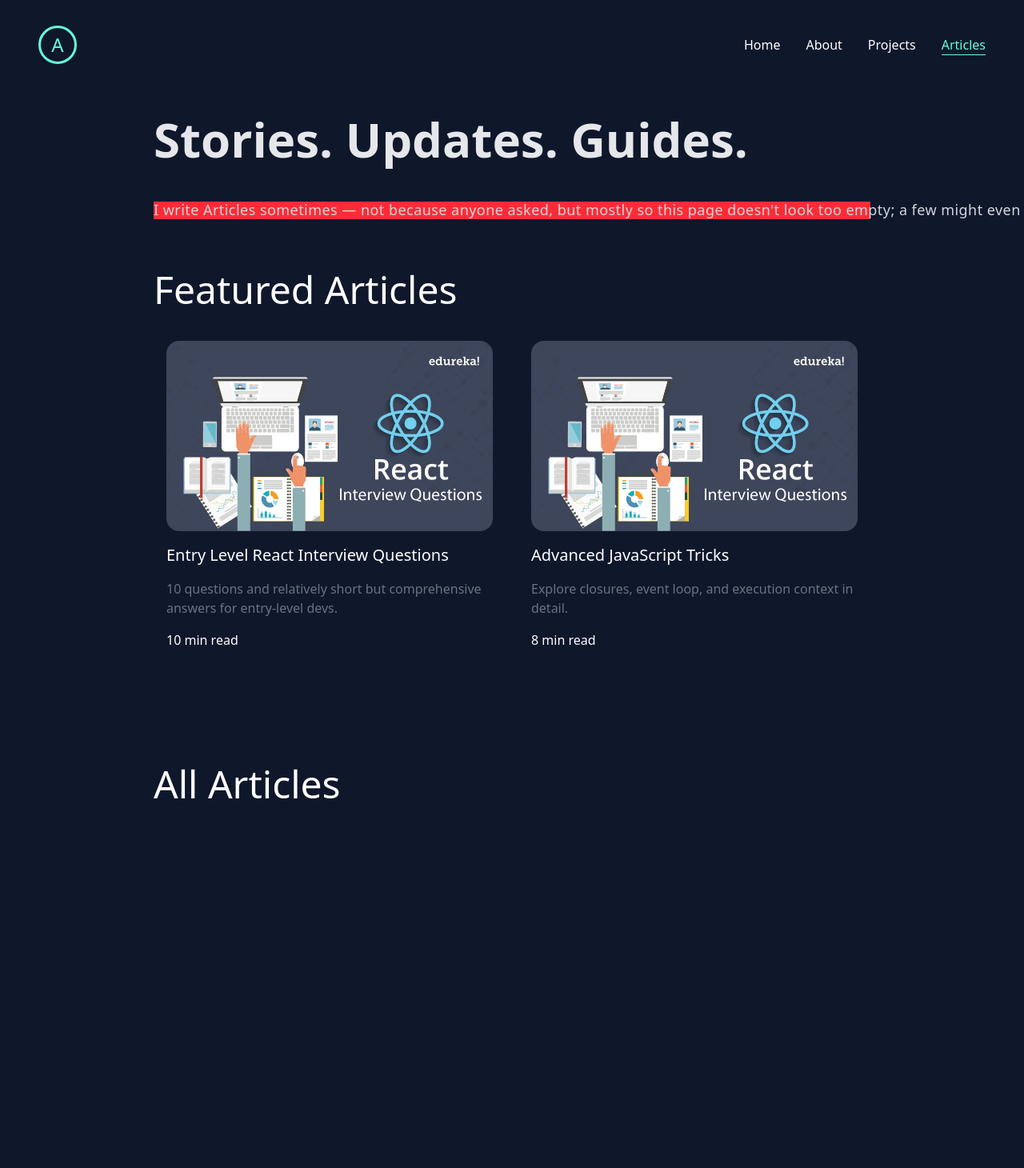
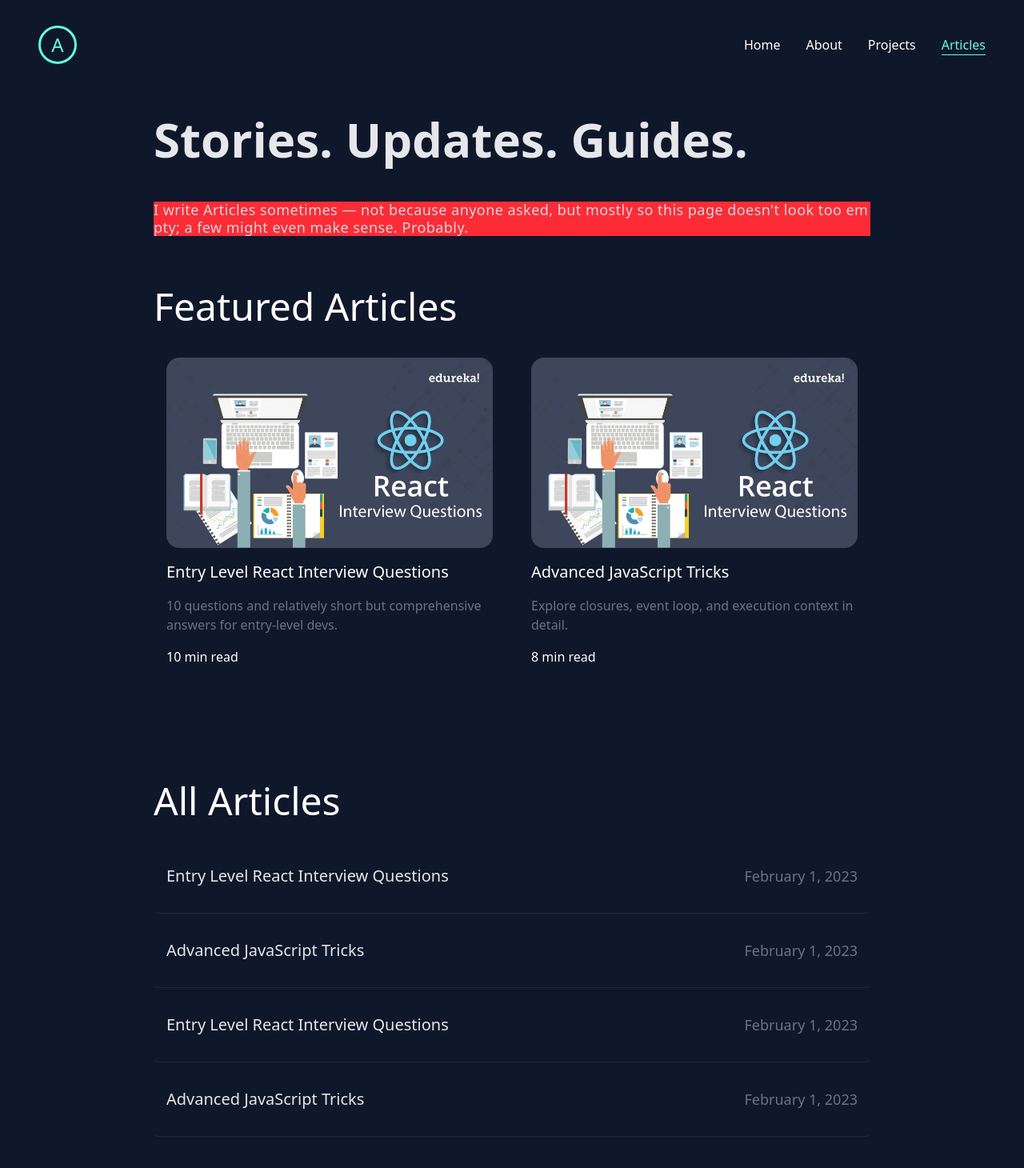
Before and after one commit to AIsTushar/my-website, a Next.js app: page /articles in a window 1280 px wide. Shown: the top 1460 px of the page at 80% size. Before the commit the page ends 1068 px from the top, so only its background shows below. Built offline with nearby package versions, Linux system fonts and the light colour scheme.

Commit message:
feat: add Card component and display additional articles on the articles page

```diff
--- a/src/app/articles/page.js
+++ b/src/app/articles/page.js
@@ -1,6 +1,7 @@
 "use client";
 
 import AnimatedText from "@/components/AnimatedText";
+import Card from "@/components/articles/Card";
 import FeaturedArcicalCard from "@/components/articles/FeaturedArticleCard";
 import GradualSpacing from "@/components/GradualSpacing";
 import { motion, AnimatePresence } from "framer-motion";
@@ -20,6 +21,29 @@ const cards = [
     desc: "Explore closures, event loop, and execution context in detail.",
     img: "/articles/react_question.png",
     readTime: "8 min read",
+  },
+];
+
+const othersArticles = [
+  {
+    id: 1,
+    title: "Entry Level React Interview Questions",
+    date: "February 1, 2023",
+  },
+  {
+    id: 2,
+    title: "Advanced JavaScript Tricks",
+    date: "February 1, 2023",
+  },
+  {
+    id: 3,
+    title: "Entry Level React Interview Questions",
+    date: "February 1, 2023",
+  },
+  {
+    id: 4,
+    title: "Advanced JavaScript Tricks",
+    date: "February 1, 2023",
   },
 ];
 
@@ -102,6 +126,12 @@ function Page() {
       </div>
       <div className="my-16 flex w-full max-w-4xl flex-col gap-6">
         <h2 className="text-5xl text-white">All Articles</h2>
+
+        <div>
+          {othersArticles.map((article) => (
+            <Card key={article.id} data={article} />
+          ))}
+        </div>
       </div>
     </main>
   );
--- a/src/components/GradualSpacing.js
+++ b/src/components/GradualSpacing.js
@@ -7,7 +7,10 @@ function GradualSpacing({ text, className }) {
   const isInView = useInView(ref, { once: true });
 
   return (
-    <p className={`text-lg text-gray-400 ${className}`} ref={ref}>
+    <p
+      className={`text-lg text-gray-400 ${className} max-w-full break-words`}
+      ref={ref}
+    >
       {text.split(" ").map((word, index) => (
         <motion.span
           key={index}
--- /dev/null
+++ b/src/components/articles/Card.js
@@ -0,0 +1,10 @@
+function Card({ data }) {
+  return (
+    <div className="flex cursor-pointer items-center justify-between rounded-md border-b border-gray-800 px-4 py-8 transition duration-400 ease-in-out hover:bg-gray-800">
+      <h2 className="text-xl text-gray-200">{data.title}</h2>
+      <p className="text-lg text-gray-500">{data.date}</p>
+    </div>
+  );
+}
+
+export default Card;
```
